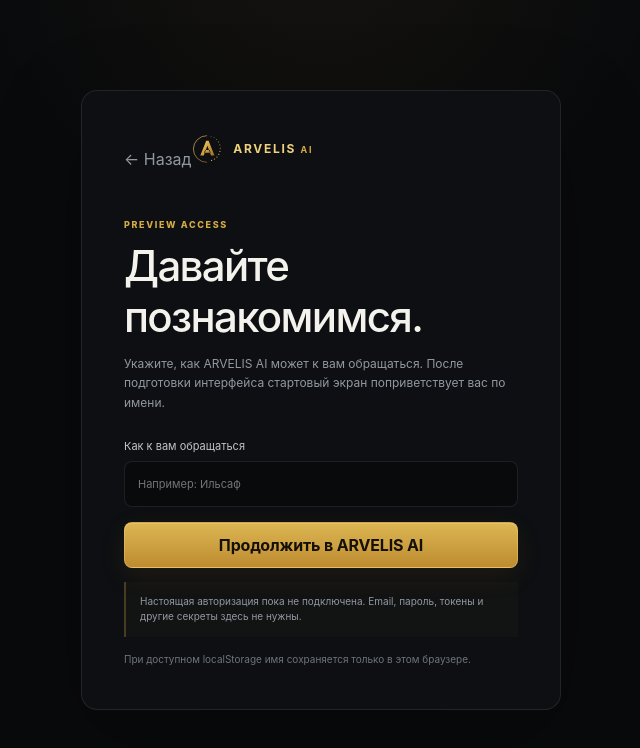
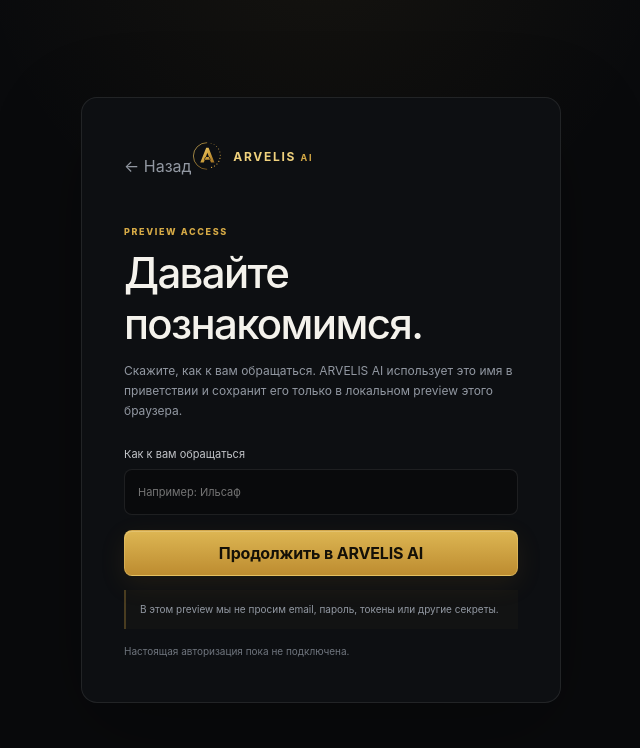
Before and after one commit to ilsafgilmullin/arvelis-ai, a React (Vite) app: page / in a window 1280 px wide. Both pictures are taken after a click on the button "Продолжить с именем". Shown: the top 748 px of the page, without its empty margins (319-959 px from the left). Built offline with nearby package versions, Linux system fonts and the light colour scheme.

Commit message:
polish(entry): simplify personalized preview copy

```diff
--- a/src/screens/AuthScreen.tsx
+++ b/src/screens/AuthScreen.tsx
@@ -25,7 +25,7 @@ export function AuthScreen({
         <div className="auth-heading">
           <p className="section-kicker">PREVIEW ACCESS</p>
           <h1>Давайте познакомимся.</h1>
-          <p>Укажите, как ARVELIS AI может к вам обращаться. После подготовки интерфейса стартовый экран поприветствует вас по имени.</p>
+          <p>Скажите, как к вам обращаться. ARVELIS AI использует это имя в приветствии и сохранит его только в локальном preview этого браузера.</p>
         </div>
         <form className="auth-form" onSubmit={submit}>
           <label>
@@ -40,8 +40,8 @@ export function AuthScreen({
           </label>
           <button className="button button--primary" type="submit">Продолжить в ARVELIS AI</button>
         </form>
-        <p className="demo-safety-note">Настоящая авторизация пока не подключена. Email, пароль, токены и другие секреты здесь не нужны.</p>
-        <p className="auth-footnote">При доступном localStorage имя сохраняется только в этом браузере.</p>
+        <p className="demo-safety-note">В этом preview мы не просим email, пароль, токены или другие секреты.</p>
+        <p className="auth-footnote">Настоящая авторизация пока не подключена.</p>
       </section>
     </main>
   );
```
